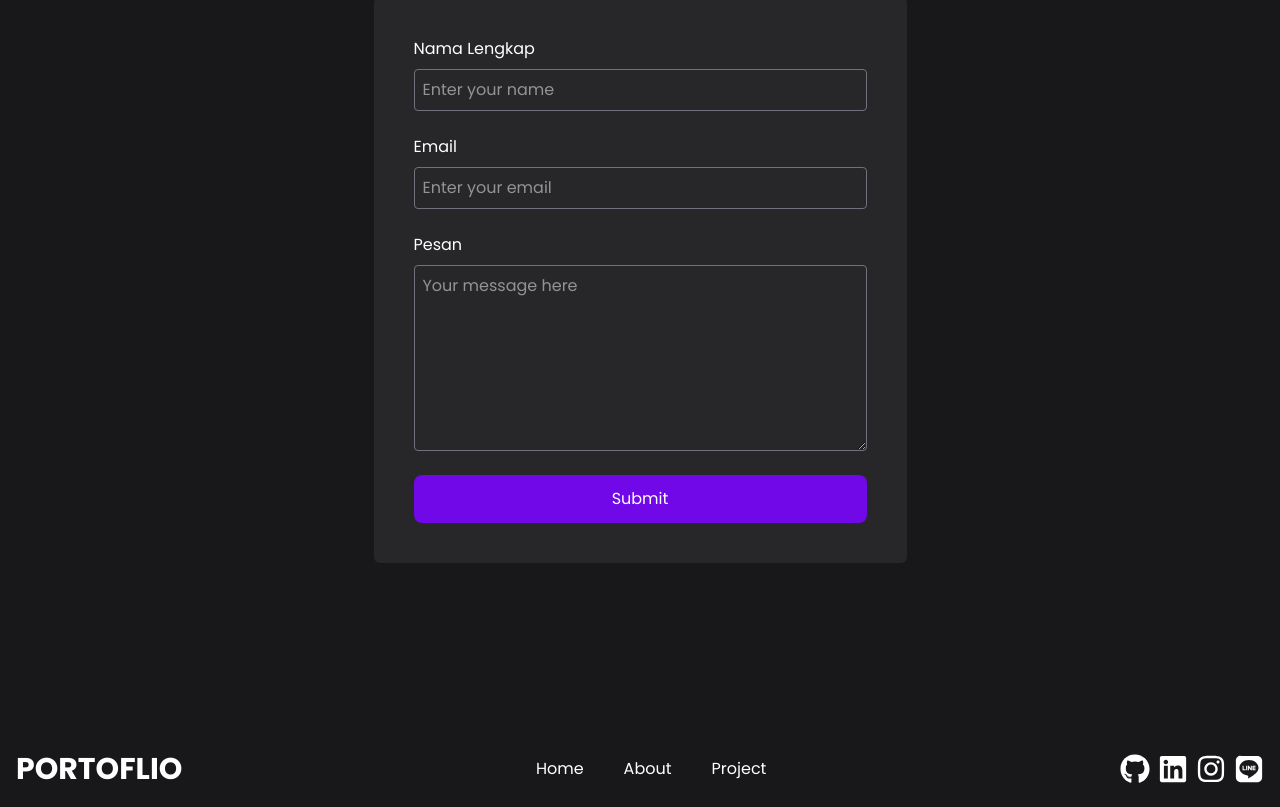
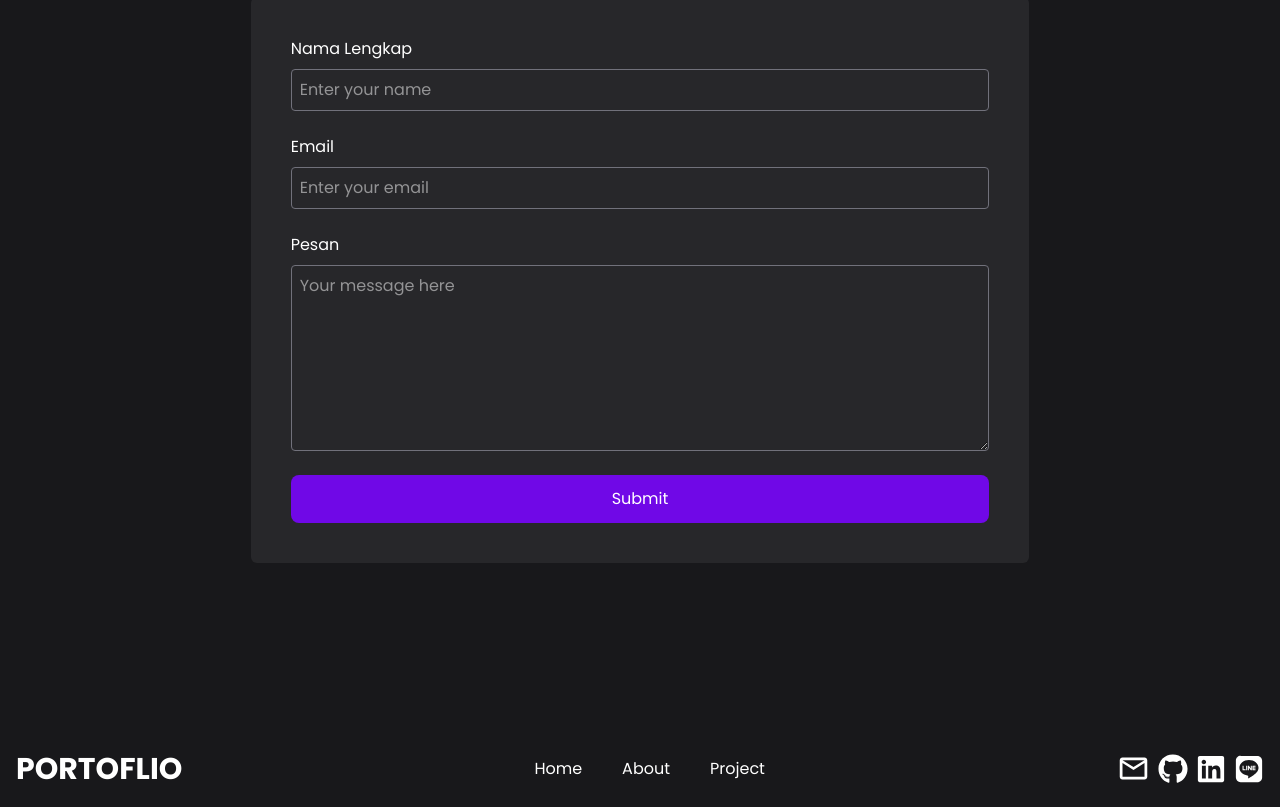
Before and after one commit to Erpan11400/PORTOFOLIO-V1, a React (Vite) app in the folder portofolio/: page / in a window 1280 px wide. Shown: the part 3343-4150 px from the top of the page. Built offline with nearby package versions, Linux system fonts and the light colour scheme.

Commit message:
Fixing CV Download button

```diff
--- a/portofolio/src/App.tsx
+++ b/portofolio/src/App.tsx
@@ -1,5 +1,5 @@
 import { Image, listTools, listProyek } from "./data/data"
-import { IoMdDownload, IoMdEye } from "react-icons/io";
+import { IoMdDownload, IoMdEye } from "react-icons/io"
 
 function App() {
   return (
@@ -20,7 +20,7 @@ function App() {
           <br />
           <h3 className="text-xl">Undergraduate Computer Science | Software Engineering</h3>
           <div className="mt-10 flex items-center justify-center lg:justify-start sm:gap-4 gap-2">
-            <a href="#" className="flex items-center gap-1 bg-violet-700 p-4 rounded-2xl hover:bg-violet-500">Download CV <IoMdDownload size={25} /></a>
+            <a href="/CV.pdf" className="flex items-center gap-1 bg-violet-700 p-4 rounded-2xl hover:bg-violet-500" download="CV Ervan Setyatama">Download CV <IoMdDownload size={25} /></a>
             <a href="#Project" className="flex items-center gap-1 bg-zinc-700 p-4 rounded-2xl hover:bg-zinc-500">View Project <IoMdEye size={25} /> </a>
           </div>
         </div>
@@ -109,7 +109,7 @@ function App() {
       <div className="Contact mt-32 sm:p-10 p-0">
         <h1 id="Contact" className="text-center text-4xl font-bold underline scroll-mt-24">Contact</h1>
         <p className="my-5 text-center opacity-60" data-aos="fade-up" data-aos-duration="1000" data-aos-once="true">You can contact me</p>
-        <form action="https://formsubmit.co/ervan.gkbi@gmail.com" method="POST" className="bg-zinc-800 p-10 sm:w-fit w-full mx-auto rounded-md" autoComplete="off" data-aos="fade-up" data-aos-duration="1000" data-aos-once="true" data-aos-delay="300">
+        <form action="https://formsubmit.co/ervan.gkbi@gmail.com" method="POST" className="bg-zinc-800 p-10 sm:w-2/3 w-full mx-auto rounded-md" autoComplete="off" data-aos="fade-up" data-aos-duration="1000" data-aos-once="true" data-aos-delay="300">
           <div className="flex flex-col gap-6">
             <div className="flex flex-col gap-2">
               <label>Nama Lengkap</label>
--- a/portofolio/src/components/Footer.tsx
+++ b/portofolio/src/components/Footer.tsx
@@ -1,23 +1,27 @@
-import { FaInstagram, FaGithub, FaLinkedin, FaLine } from "react-icons/fa";
+import { FaGithub, FaLinkedin, FaLine } from "react-icons/fa"
+import { MdOutlineMail } from "react-icons/md"
+import { navbarMenu } from '../data/data'
 
 const Footer = () => {
   return (
     <div className="mt-32 py-5 flex md:flex-row flex-col md:gap-0 gap-6 justify-between items-center">
         <h1 className="text-3xl font-bold">PORTOFLIO</h1>
         <div className="flex gap-10">
-            <a href="# ">Home</a>
-            <a href="# ">About</a>
-            <a href="# ">Project</a>
+            {
+                navbarMenu.slice(0,3).map((items) => {
+                    return <a href={items.link}>{items.title}</a>
+                })
+            }
         </div>
         <div className="flex items-center gap-2">
+            <a href="https://mailto:ervan.gkbi@gmail.com">
+                <MdOutlineMail size={33} />
+            </a>
             <a href="https://github.com/Erpan11400">
                 <FaGithub size={30} />
             </a>
-            <a href="www.linkedin.com/in/ervan-setyatama">
+            <a href="https://www.linkedin.com/in/ervan-setyatama">
                 <FaLinkedin size={30}/>
-            </a>
-            <a href="https://www.instagram.com/ervan_stytma/">
-                <FaInstagram size={30}/>
             </a>
             <a href="https://line.me/ti/p/QOdcAl_DUm">
                 <FaLine size={30}/>
--- a/portofolio/src/components/Navbar.tsx
+++ b/portofolio/src/components/Navbar.tsx
@@ -1,7 +1,7 @@
-import { useEffect, useState } from 'react';
+import { useEffect, useState } from 'react'
 import { navbarMenu } from '../data/data'
-import { MdMenu } from "react-icons/md";
-import ResponsiveNavbar from './ResponsiveNavbar';
+import { MdMenu } from "react-icons/md"
+import ResponsiveNavbar from './ResponsiveNavbar'
 
 const Navbar = () => {
     const [open, setOpen] = useState(false)
```
Also changed, not shown: 1 other file (tests, documents, lock files or other folders).
